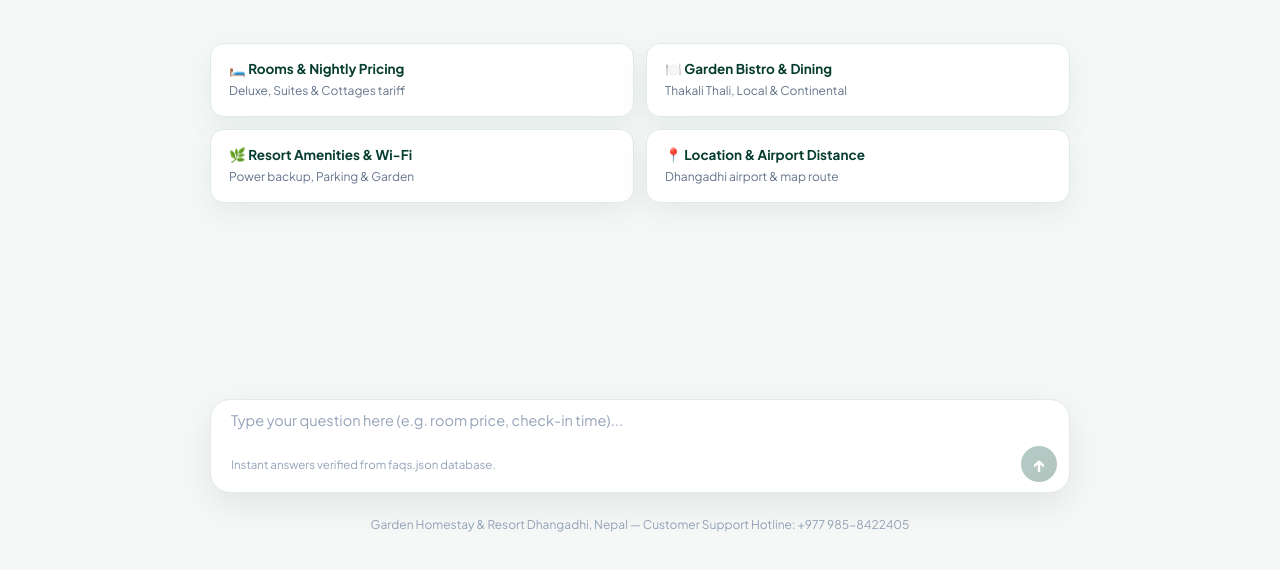
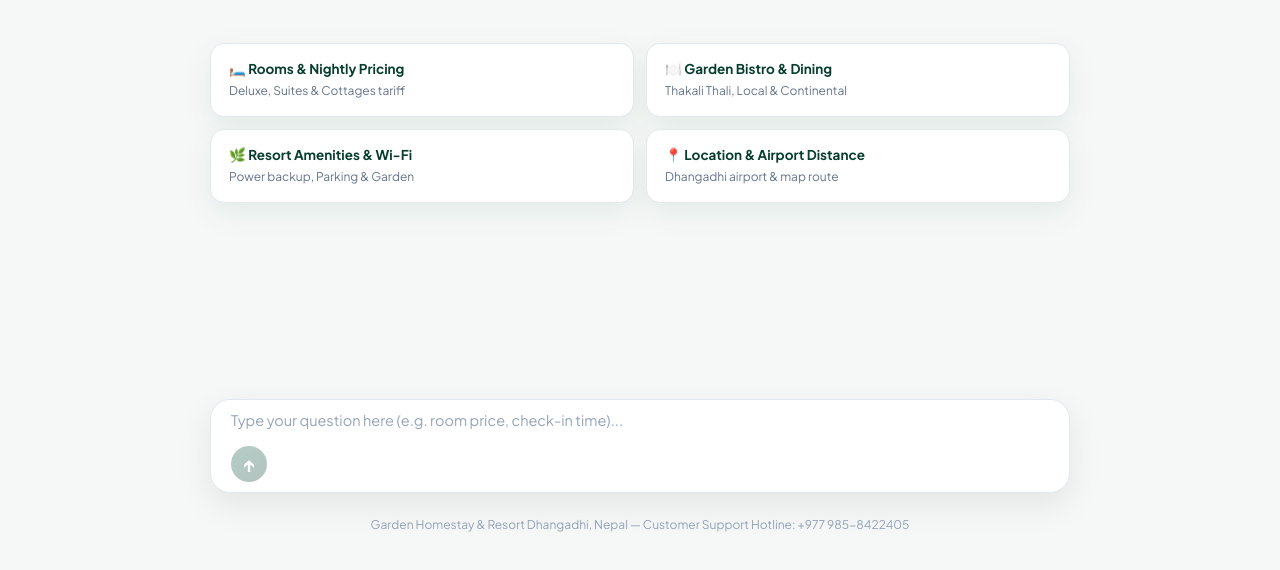
Before and after one commit to manojprashadbhatta/garden, a plain HTML site: page index.html in a window 1280 px wide. Shown: the part 228-798 px from the top of the page. Drawn offline with nearby package versions, Linux system fonts and the light colour scheme; a web font is replaced by a local one.

Commit message:
Remove composer hint from chat form
Removed the hint about instant answers from the chat form.

```diff
--- a/index.html
+++ b/index.html
@@ -336,7 +336,6 @@
       <form class="composer" id="chatForm">
         <textarea id="userInput" rows="1" placeholder="Type your question here (e.g. room price, check-in time)..." aria-label="Ask Customer Desk"></textarea>
         <div class="composer-bottom">
-          <div class="composer-hint">Instant answers verified from faqs.json database.</div>
           <button type="submit" id="sendButton" class="send-button" disabled aria-label="Send message">↑</button>
         </div>
       </form>
```
